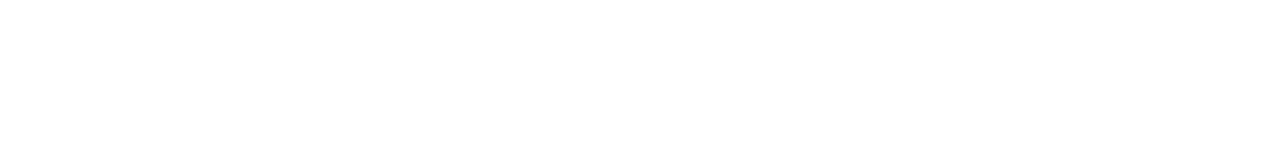
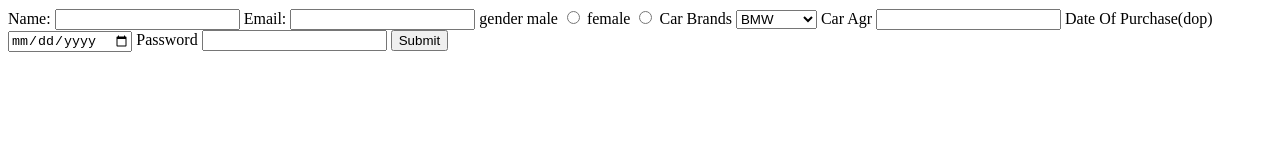
Before and after one commit to acciojob/car-insurance-form-venusagar-accio, a website: page main.html in a window 1280 px wide. Drawn offline with Linux system fonts and the light colour scheme.

Commit message:
created a submission

```diff
--- a/main.html
+++ b/main.html
@@ -8,6 +8,30 @@
 
 <body>
 	<!-- the entire body must be written by student -->
+	<form>
+		<label for="name">Name:</label>
+		<input type="text" id=name required>
+		<label for="email">Email:</label>
+		<input type="email" id="email" required>
+		<label>gender</label>
+		<label for="male">male</label>
+		<input type="radio" id="male" name="gender" required>
+		<label for="female">female</label>
+		<input type="radio" id="female" name="gender" required>
+		<label for="cars">Car Brands</label>
+		<select id="cars">
+			<option>BMW</option>
+			<option>Audi</option>
+			<option>Mercedez</option>
+		</select>
+		<label for="carage">Car Agr</label>
+		<input type="number" id="carage" required>
+		<label for="dop">Date Of Purchase(dop)</label>
+		<input type="date" id="dop" required>
+		<label for="password">Password</label>
+		<input type="password" id="password" required>
+		<input type="submit">
+	</form>
     <script type="text/javascript" src="./script.js">
 </script>
 
```
